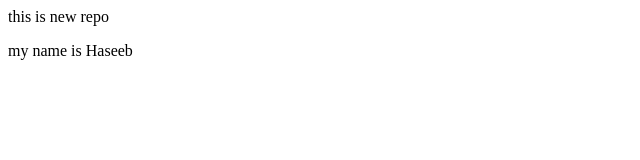
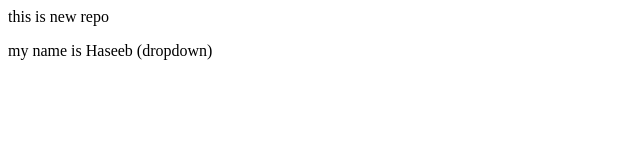
Before and after one commit to Haseeb-Hassan17/new_demo, a plain HTML site: page index.html in a window 1280 px wide. Shown: the full height of the page, 0-640 px from the left. Drawn offline with Linux system fonts and the light colour scheme.

```diff
--- a/index.html
+++ b/index.html
@@ -1,2 +1,2 @@
 <p>this is new repo</p>
-<p>my name is Haseeb</p>
+<p>my name is Haseeb (dropdown)</p>
```
